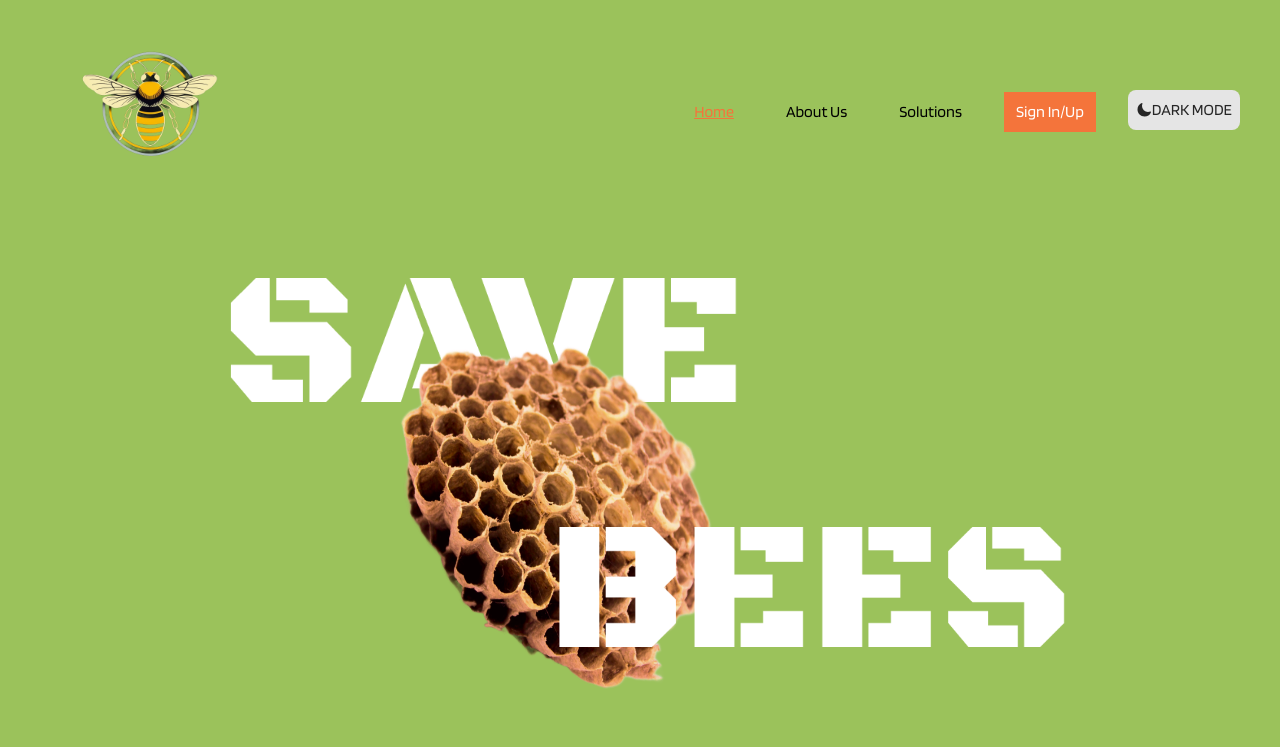
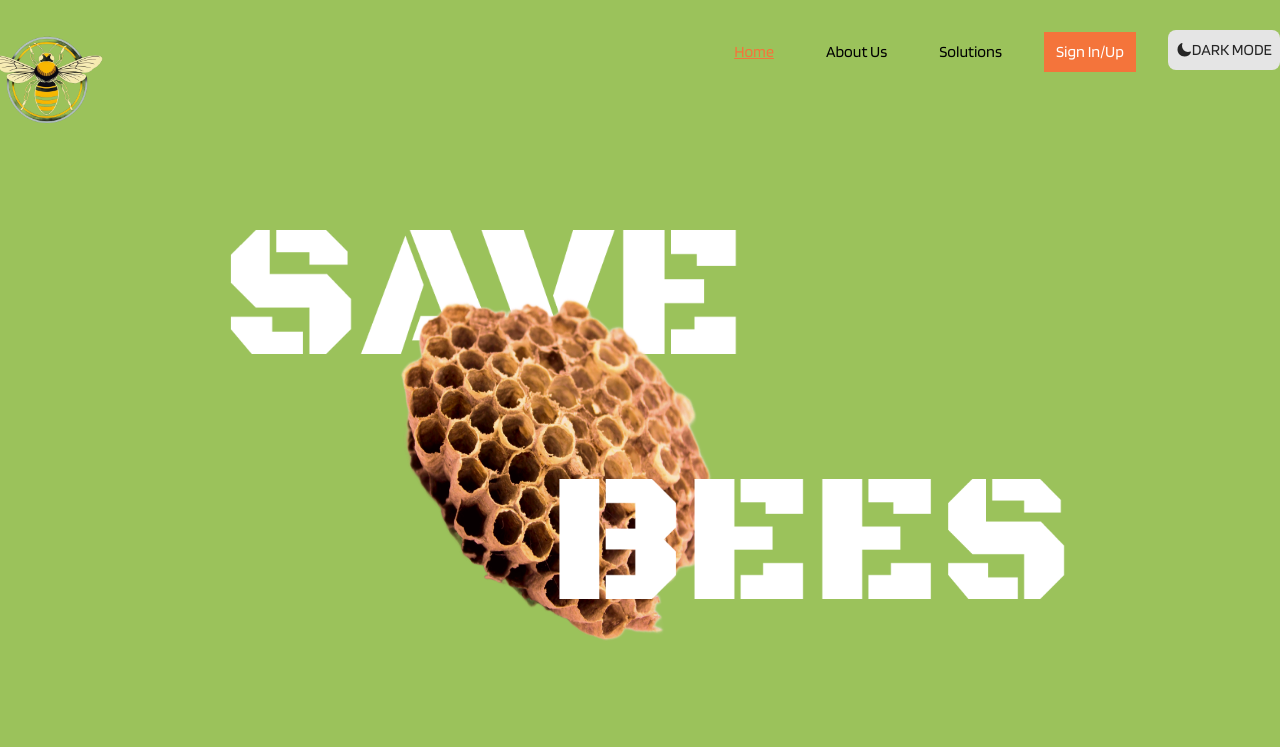
Before and after one commit to chingu-voyages/v50-tier3-team-28, a React (Vite) app in the folder client/: page / in a window 1280 px wide. Shown: the top 747 px of the page. Built offline with nearby package versions, Linux system fonts and the light colour scheme; no server answers.

Commit message:
update Header and Nav components styles
Co-authored-by: KseniiaRiabova <KseniiaRiabova@users.noreply.github.com>

```diff
--- a/client/src/components/UI/Header.jsx
+++ b/client/src/components/UI/Header.jsx
@@ -5,15 +5,16 @@ import navBeeLogo from "../../assets/imgs/nav_bee_logo.png";
 
 export const Header = ({ action, onClickHandler }) => {
   return (
-    <header className="col-span-12 bg-[#9BC25B]">
-      <section className="flex items-center justify-between mx-auto px-4 py-2 md:px-10">
+    <header className="col-span-12 max-w-[80rem] bg-[#9BC25B]">
+      <section className="flex items-start justify-between mx-auto">
         <AnchorLink
           href="#"
-          className="flex items-center justify-center text-white text-2xl font-bold">
+          className="flex items-center justify-center -ml-8 text-white text-2xl font-bold">
           <img
             src={navBeeLogo}
             alt="Bee Logo"
-            className="h-36 md:h-48 md:ml-4"
+            className="h-[10rem]"
+            // className="h-36 md:h-48 md:ml-4"
           />
         </AnchorLink>
         <Nav action={action} onClickHandler={onClickHandler} />
--- a/client/src/components/UI/Nav.jsx
+++ b/client/src/components/UI/Nav.jsx
@@ -22,7 +22,7 @@ export const Nav = ({ action, onClickHandler }) => {
         <ul
           className={`${isNavMenuOpen
               ? "flex flex-col items-center justify-center gap-6 absolute top-0 left-0 w-full h-full bg-neutral-500 z-40"
-              : "font-medium flex flex-col space-y-6 p-4 md:p-0 mt-4 md:flex-row md:items-center md:space-x-8 md:space-y-0"
+              : "font-medium flex flex-col space-y-6 p-4 md:p-0 mt-8 md:flex-row md:items-center md:space-x-8 md:space-y-0"
             }`}>
           <li>
             <AnchorLink
```
